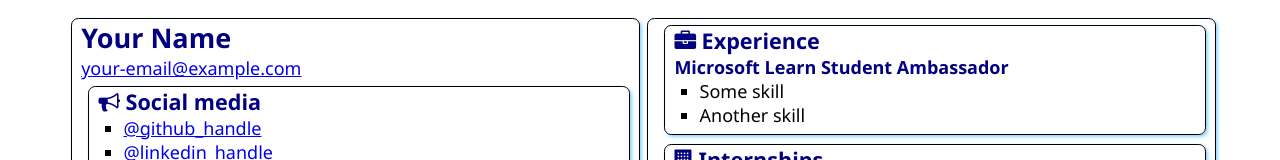
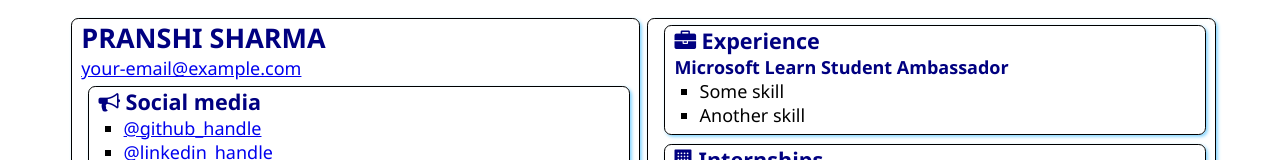
Before and after one commit to coderSHeE/SATechnicalOnboarding, a plain HTML site: page src/index.html in a window 1280 px wide. Shown: the top 160 px of the page. Drawn offline with Linux system fonts and the light colour scheme.

Commit message:
Update index.html

```diff
--- a/src/index.html
+++ b/src/index.html
@@ -12,7 +12,7 @@
 <body>
     <main>
         <article class="box">
-            <h1>Your Name</h1>
+            <h1> PRANSHI SHARMA </h1>
             <div><a href="mailto:your.email@example.com">your-email@example.com</a></div>
 
             <section class="box">
```
